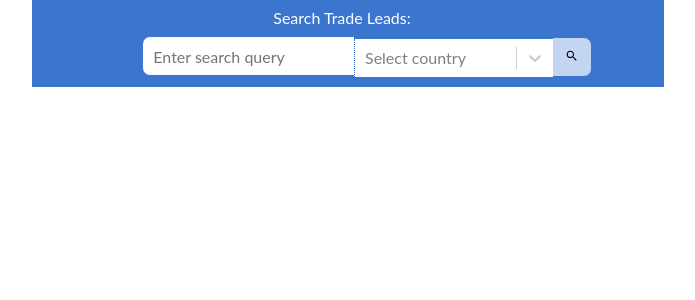
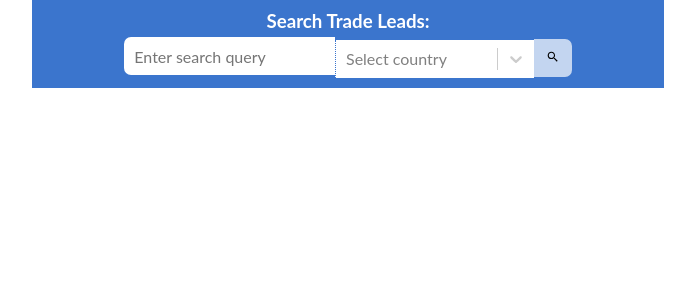
Before and after one commit to GovWizely/ita-widgets-react, a React (Create React App) app: page / in a window 1280 px wide. Shown: the top 300 px of the page, without its empty margins (308-1003 px from the left). Built offline with nearby package versions, Linux system fonts and the light colour scheme.

Commit message:
changed title displayed for the widget to h3, adjusted css to maintain format

```diff
--- a/src/App.css
+++ b/src/App.css
@@ -9,6 +9,10 @@
   padding: 0;
   width: 600px;
   line-height: 1em;
+}
+
+h3 {
+  margin: 3px auto 9px;
 }
 
 ul {
@@ -135,7 +139,7 @@ form {
 form > input {
   display: inline-block;
   position: relative;
-  top: 0px;
+  top: -1px;
   width: 33%;
   height: 36px;
   line-height: 24px;
@@ -149,8 +153,8 @@ form > input {
 
 button[type=submit] {
   display: inline-block;
-  position: absolute;
-  top: 37.75px;
+  position: relative;
+  top: 0px;
   /* margin: 0 auto; */
   background-color: #c3d5f0;
   border: none;
@@ -162,8 +166,8 @@ button[type=submit] {
 
 .Dropdown {
   display: inline-block;
-  position: absolute;
-  top: 0.75px;
+  position: relative;
+  top: 0px;
   /* margin: 0 auto; */
   border: none;
   width: 33%;
--- a/src/SearchWidget/SearchContainer.jsx
+++ b/src/SearchWidget/SearchContainer.jsx
@@ -79,7 +79,7 @@ class SearchContainer extends Component {
     return (
       <div>
         <form onSubmit={(event) => this.handleSubmit(event)}>
-          <p>Search {widgetInfo[this.props.endpoint].title}:</p>
+          <h3>Search {widgetInfo[this.props.endpoint].title}:</h3>
           <input
             type="text"
             name="queryString"
```
